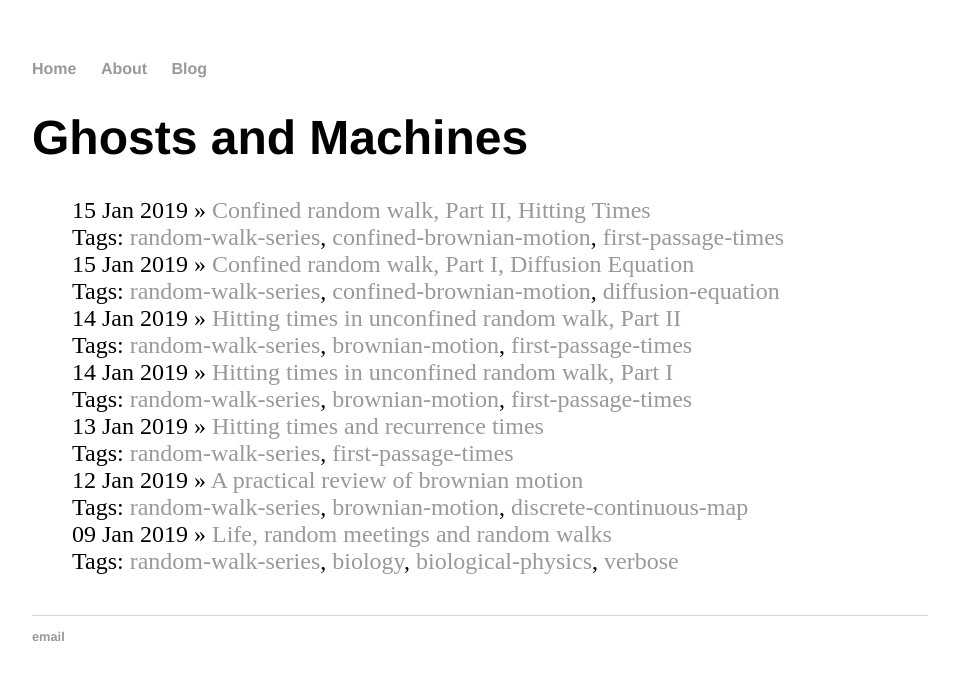
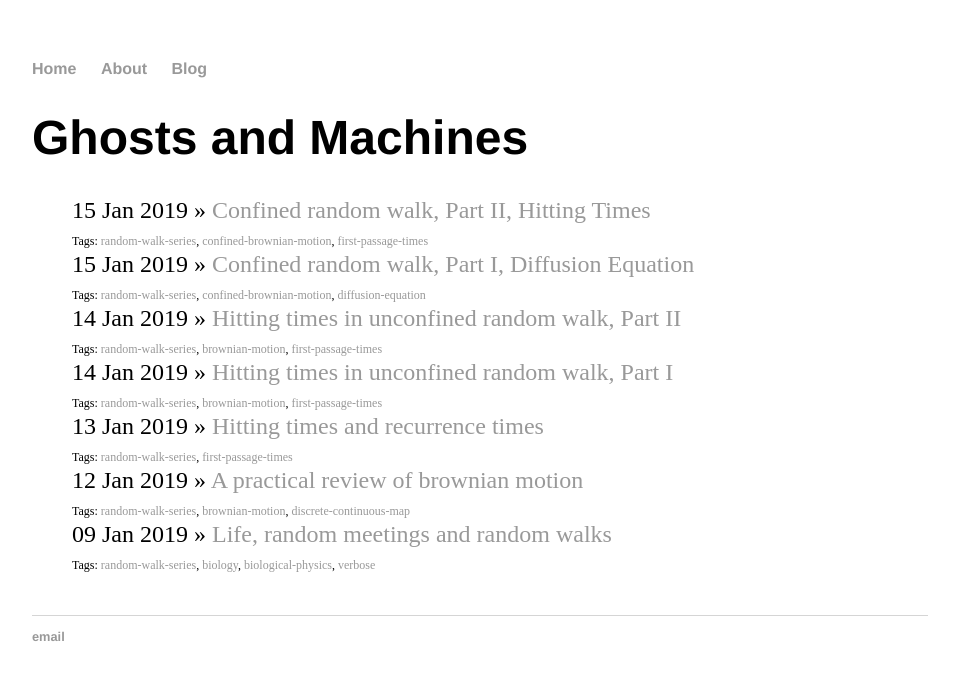
Before and after one commit to ghostsandmachines/ghostsandmachines.github.io, a Jekyll site: the page built from blog/index.html, in a window 1280 px wide. Shown: the top 680 px of the page, without its empty margins (160-1119 px from the left). Built offline with Jekyll 4.4.1, drawn with Linux system fonts in a browser that asks for light colours.

Commit message:
Update tags_links.html

```diff
--- a/_includes/tags_links.html
+++ b/_includes/tags_links.html
@@ -1,6 +1,6 @@
-<span> Tags: </span>
+<span style="font-size:50%;"> Tags: </span>
 	{% for tag in post.tags %}
-	    	<span>
+	    	<span style="font-size:50%;">
 	      		<a href='/blog/tags/{{tag}}'>{{ tag }}</a>{% if forloop.last==false %}, {% endif %}
 	    	</span>
 	{% endfor %}
```
